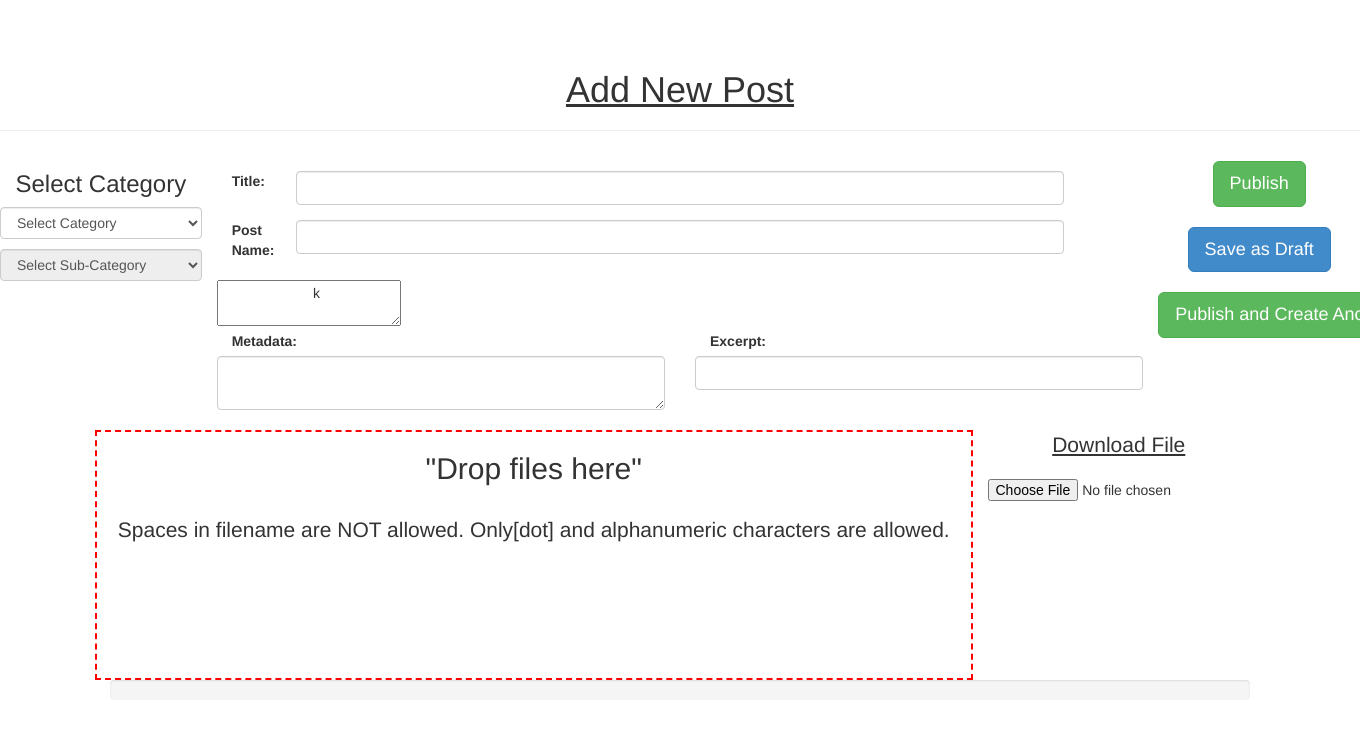
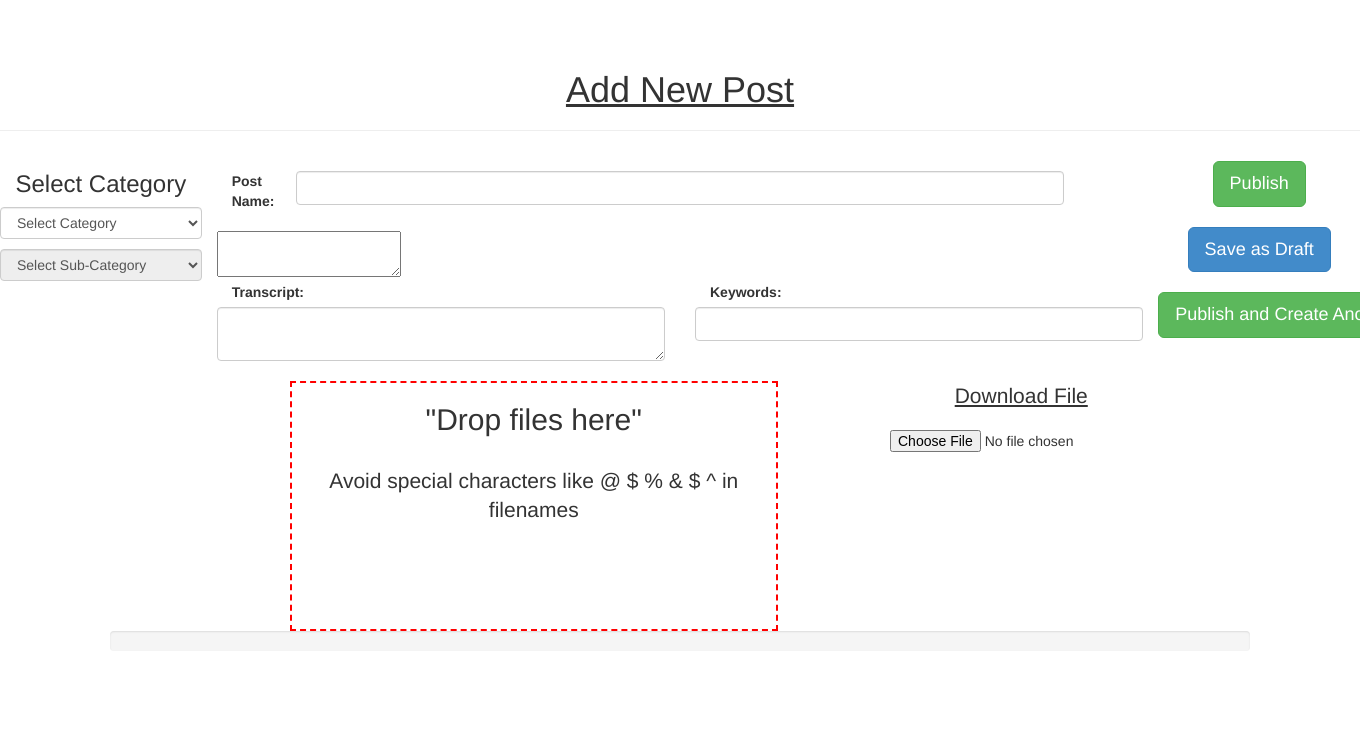
Before and after one commit to simranjkk/teach, a Django app: page /create/post/ in a window 1360 px wide; the page is wider, and only the part inside the window is pictured. Shown: the part 52-800 px from the top of that part. Run offline with Django 3.2, Linux system fonts and the light colour scheme; the visitor is signed in with stand-in values (Sample User, id 1); data that the repository does not hold is empty; parts of the project's set-up code (start-up, migrations or seed data) failed here and were passed over; some libraries are stand-ins or nearby versions.

Commit message:
changed excerpt and metadata fields in post

```diff
--- a/content_management/models.py
+++ b/content_management/models.py
@@ -45,11 +45,11 @@ class Post(models.Model):
 	author = models.ForeignKey(User)
 	date_time_created = models.DateTimeField("Created Time")
 	date_time_last_modified = models.DateTimeField("Last Modified Time")
-	title = models.CharField("Title of the post", max_length=70)
-	metadata = models.TextField("Metadata for seo", blank=True)
+	title = models.CharField("Title of the post", max_length=140)
+	transcript = models.TextField("Transcript: text version of image or other form", blank=True)
 	post_name = models.CharField("Name", max_length=100, db_index=True)
 	content = models.TextField("Content", blank=True)
-	excerpt = models.CharField("Excerpt for hidden posts or search results", max_length=500, blank=True)
+	keywords = models.CharField("space separated keywords", max_length=500, blank=True)
 	published = models.DateTimeField("Published or not", blank=True, null=True, default=None)
 	draft = models.DateTimeField("Draft or not", default=None, blank=True, null=True)
 	hidden = models.DateTimeField("Hidden or available to all", default=None, blank=True, null=True)
@@ -76,7 +76,7 @@ class PostForm(ModelForm):
 
 	class Meta:
 		model = Post
-		fields = ['title', 'metadata', 'post_name', 'excerpt', 'category', 'content']
+		fields = ['transcript', 'post_name', 'keywords', 'category', 'content']
 
 	def clean(self):
 		cleaned_data = super(PostForm, self).clean()
@@ -109,11 +109,8 @@ class CategoryForm(ModelForm):
 		cleaned_data = super(CategoryForm, self).clean()
 		category_name = cleaned_data.get("name")
 		category_parent = cleaned_data.get("parent")
-		print cleaned_data.get("url")
 		self.cleaned_data["url"] = create_url(category_parent.url, category_name)
-		print cleaned_data
 		category_url = cleaned_data.get("url")
-		print category_url
 		if Category.objects.filter(parent = category_parent, url=category_url).exists():
 			error = u"Category with same name already exists."
 			self.errors["name"] = self.error_class([error])
--- a/content_management/static/html/js/rackspace-upload.js
+++ b/content_management/static/html/js/rackspace-upload.js
@@ -49,7 +49,7 @@ dropbox.addEventListener("drop",drop,false);
 
 function drop(evt){
     $('#dropbox').css("background-color","white");
-    alert("detected");
+    console.log("detected");
     evt.stopPropagation();
     evt.preventDefault();
 
--- a/content_management/templates/content_management/content_management_base.html
+++ b/content_management/templates/content_management/content_management_base.html
@@ -141,6 +141,9 @@
                             <li><a href="#"><i class="fa fa-user"></i> Profile</a></li>
                             <li><a href="/dashboard/posts/published/"><i class="fa fa-gear"></i> Dashboard</a></li>
                             <li class="divider"></li>
+							<li><a href="http://teachoo.herokuapp.com/create/post/" target="_blank">Create Post</a></li>
+							<li><a href="/create/category/" target="_blank">Create Category</a></li>
+                            <li class="divider"></li>
                             <li><a href="/accounts/logout/"><i class="fa fa-power-off"></i> Log Out</a></li>
                         </ul>
                     </li>
--- a/content_management/templates/content_management/content_management_create_post.html
+++ b/content_management/templates/content_management/content_management_create_post.html
@@ -45,21 +45,6 @@
 			</div>
 
 		<div class="col-md-8" style="padding:20px 0;">
-			<div class="row form-group" >
-				<div class="col-md-1 col-sm-1">
-					<label for="{{ form.title.id_for_label }}" class="col-md-2 text-center"> Title:</label>
-				</div>
-				<div class="col-md-10 col-sm-10">
-					<input type="text" name="title" maxlength="70" id="{{ form.title.id_for_label }}" class="form-control" value="{{ form.title.value }}"/>
-				</div>
-				<div class="col-md-1 col-sm-1">
-				</div>
-				{% if form.title.errors %}
-					{% for error in form.title.errors %}
-						<div class="alert alert-danger">{{ error|escape }}</div>
-					{% endfor %}
-				{% endif %}
-			</div>
 
 			<div class="row form-group">
 				<div class="col-md-1 col-sm-1">
@@ -78,9 +63,11 @@
 			</div>
 
 			<textarea name="content" id="{{ form.content.id_for_label }}">
-			{{ form.content.value }}k
+			{{ form.content.value }}&nbsp;
 			</textarea>
-			<script src="http://cdn.ckeditor.com/4.4.3/full/ckeditor.js"></script>
+			<script src="http://cdn.ckeditor.com/4.4.7/standard/ckeditor.js"></script>
+			<!--<script src="http://cdn.ckeditor.com/4.4.7/basic/ckeditor.js"></script>
+			<script src="http://cdn.ckeditor.com/4.4.7/full/ckeditor.js"></script>-->
 			<script>
 				// Replace the <textarea id="editor1"> with a CKEditor instance, using default configuration.
 				CKEDITOR.replace('content');
@@ -94,10 +81,10 @@
 
 			<div class="row ">
 				<div class="col-md-6">
-					<label for="{{ form.metadata.id_for_label }}" class="col-md-2"> Metadata:</label>
-					<textarea name="metadata" id="{{ form.metadata.id_for_label }}" class="form-control">{{ form.metadata.value }}</textarea>
-				 {% if form.metadata.errors %}
-                 	{% for error in form.metadata.errors %}
+					<label for="{{ form.transcript.id_for_label }}" class="col-md-2"> Transcript:</label>
+					<textarea name="transcript" id="{{ form.transcript.id_for_label }}" class="form-control">{{ form.transcript.value }}</textarea>
+				 {% if form.transcript.errors %}
+                 	{% for error in form.transcript.errors %}
                     	<div class="alert alert-danger">{{error|escape }}</div>
                     {% endfor %}
                  {% endif %}
@@ -105,10 +92,10 @@
 
 
 				<div class="col-md-6">
-					<label for="{{ form.excerpt.id_for_label }}" class="col-md-2"> Excerpt:</label>
-					<input type="text" name="excerpt" maxlength="500" id="{{ form.excerpt.id_for_label }}" class="form-control" value="{{ form.excerpt.value }}"/>
-					{% if form.excerpt.errors %}
-                    	{% for error in form.excerpt.errors %}
+					<label for="{{ form.keywords.id_for_label }}" class="col-md-2"> Keywords:</label>
+					<input type="text" name="keywords" maxlength="500" id="{{ form.keywords.id_for_label }}" class="form-control" value="{{ form.keywords.value }}"/>
+					{% if form.keywords.errors %}
+                    	{% for error in form.keywords.errors %}
                         	<div class="alert alert-danger">{{error|escape }}</div>
                     	{% endfor %}
 					{% endif %}
@@ -127,12 +114,12 @@
 
 <div class="container text-center">
 <div class="row">
-	<div id="dropbox" class="col-md-9" style="height:250px; border:2px dashed red;">
+	<div id="dropbox" class="col-md-offset-2 col-md-5" style="height:250px; border:2px dashed red;">
 	<h2>"Drop files here"</h2><br>
-	<p class="lead">Spaces in filename are NOT allowed. Only[dot] and alphanumeric characters are allowed.</p>
+	<p class="lead">Avoid special characters like @ $ % & $ ^ in filenames </p>
 	</div>
 
-	<div class="col-md-3">
+	<div class="col-md-offset-1 col-md-3">
 
 		<p class="lead"> <u>Download File</u></p>
 		<input type="file" id="downloadfile"/>
--- a/content_management/templates/content_management/content_management_dashboard_base.html
+++ b/content_management/templates/content_management/content_management_dashboard_base.html
@@ -48,6 +48,9 @@
           <ul class="dropdown-menu" role="menu">
             <li><a href="#">Profile</a></li>
             <li><a href="/dashboard/posts/published/">Dashboard</a></li>
+			<li class="divider"></li>
+            <li><a href="http://teachoo.herokuapp.com/create/post/" target="_blank">Create Post</a></li>
+            <li><a href="/create/category/" target="_blank">Create Category</a></li>
             <li class="divider"></li>
             <li><a href="/accounts/logout/">Logout</a></li>
           </ul>
--- a/content_management/views.py
+++ b/content_management/views.py
@@ -201,6 +201,7 @@ def edit_post(request, post_id):
 				form = PostForm( request.POST,author=request.user, id_post=post.id, instance = post)
 				if form.is_valid():
 					edited_post = form.save( commit = False )
+					edited_post.title=edited_post.category.url.replace('/',' ')
 					edited_post.date_time_last_modified = timezone.now()
 					edited_post.url = create_url(edited_post.category.url, edited_post.post_name)
 					if 'draft' in request.POST:
@@ -337,6 +338,7 @@ def create_post(request):
 
 		if form.is_valid():
 			post=form.save(commit=False)
+			post.title=post.category.url.replace('/',' ')
 			post.date_time_created = timezone.now()
 			post.date_time_last_modified  = timezone.now()
 			post.author = request.user
@@ -377,24 +379,25 @@ def create_post(request):
 		else:
 			print form.errors
 	else:
-		form=PostForm(initial={'title':'', 'post_name':'', 'excerpt':'', 'metadata':'', 'content':''})
+		form=PostForm(initial={'post_name':'', 'keywords':'', 'transcript':'', 'content':''})
        	return render_to_response('content_management/content_management_create_post.html', {'form':form}, context)
 
 def generateUploadUrl(request):
 	if request.is_ajax():
+		original_filename = request.GET['filename']
+		cleaned_filename = original_filename.replace(' ', "-").replace('_','-').lower()
+		unique_filename=str(uuid.uuid4()) + cleaned_filename
 		if request.GET['FileType'] == "post_image":
 			from teachoo_web_project.urls import post_images_container
 			post_images_container.set_metadata({'Access-Control-Allow-Origin': os.environ["DOMAIN_NAME"]})
-			filename=str(uuid.uuid4()) + request.GET['filename']
-			UploadUrl = pyrax.cloudfiles.get_temp_url(post_images_container, filename, 60, method='PUT')
+			UploadUrl = pyrax.cloudfiles.get_temp_url(post_images_container, unique_filename, 60, method='PUT')
 
 		elif request.GET['FileType'] == "download_file":
 			from teachoo_web_project.urls import download_files_container
 			download_files_container.set_metadata({'Access-Control-Allow-Origin': os.environ["DOMAIN_NAME"]})
-			filename=str(uuid.uuid4()) + request.GET['filename']
-			UploadUrl = pyrax.cloudfiles.get_temp_url(download_files_container, filename, 60, method='PUT')
+			UploadUrl = pyrax.cloudfiles.get_temp_url(download_files_container, unique_filename, 60, method='PUT')
 
-		data={"UploadUrl":UploadUrl, "Filename":filename}
+		data={"UploadUrl":UploadUrl, "Filename":unique_filename}
 		return HttpResponse(json.dumps(data), content_type='application/json')
 
 
```
Also changed, not shown: content_management/templates/content_management/content_management_edit_post.html (+15 -30 lines), content_management/templates/content_management/content_management_render_post.html (+38 -3 lines), content_management/migrations/0003_auto_20150221_0408.py (added).
